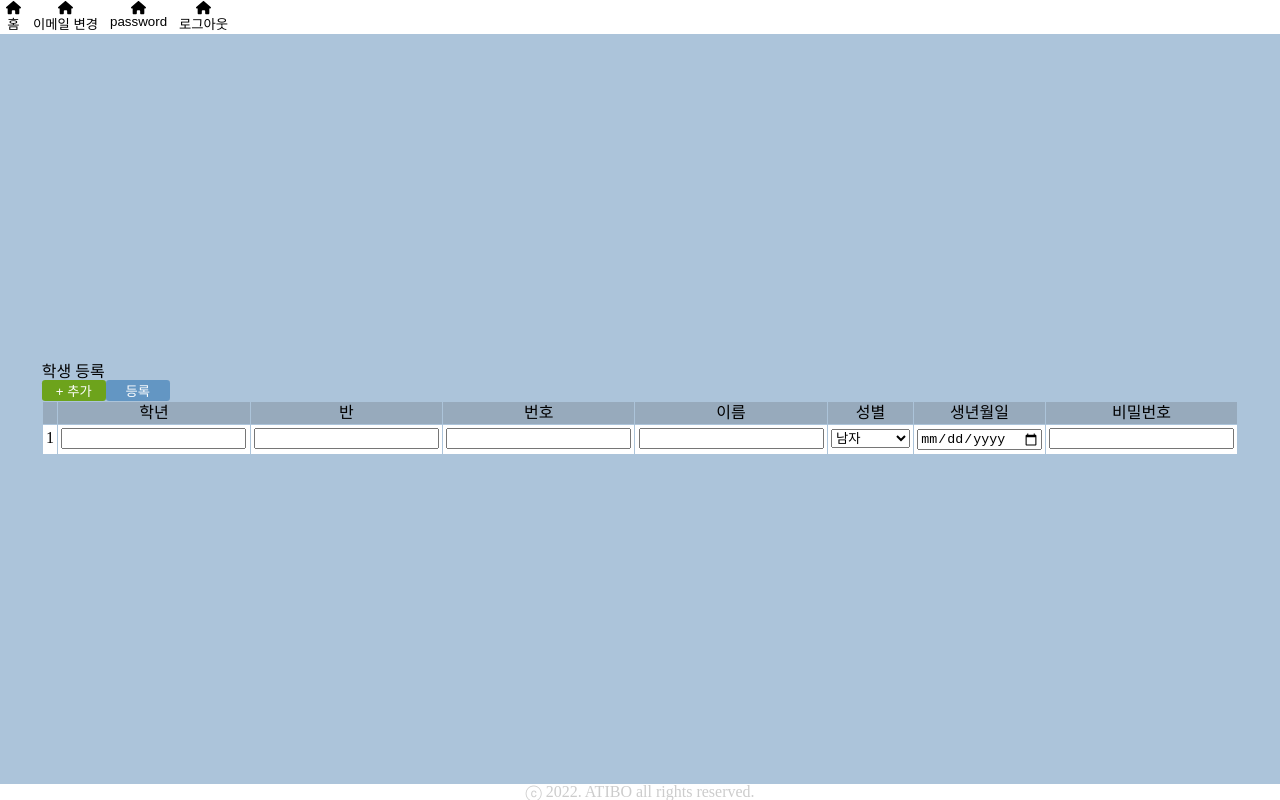
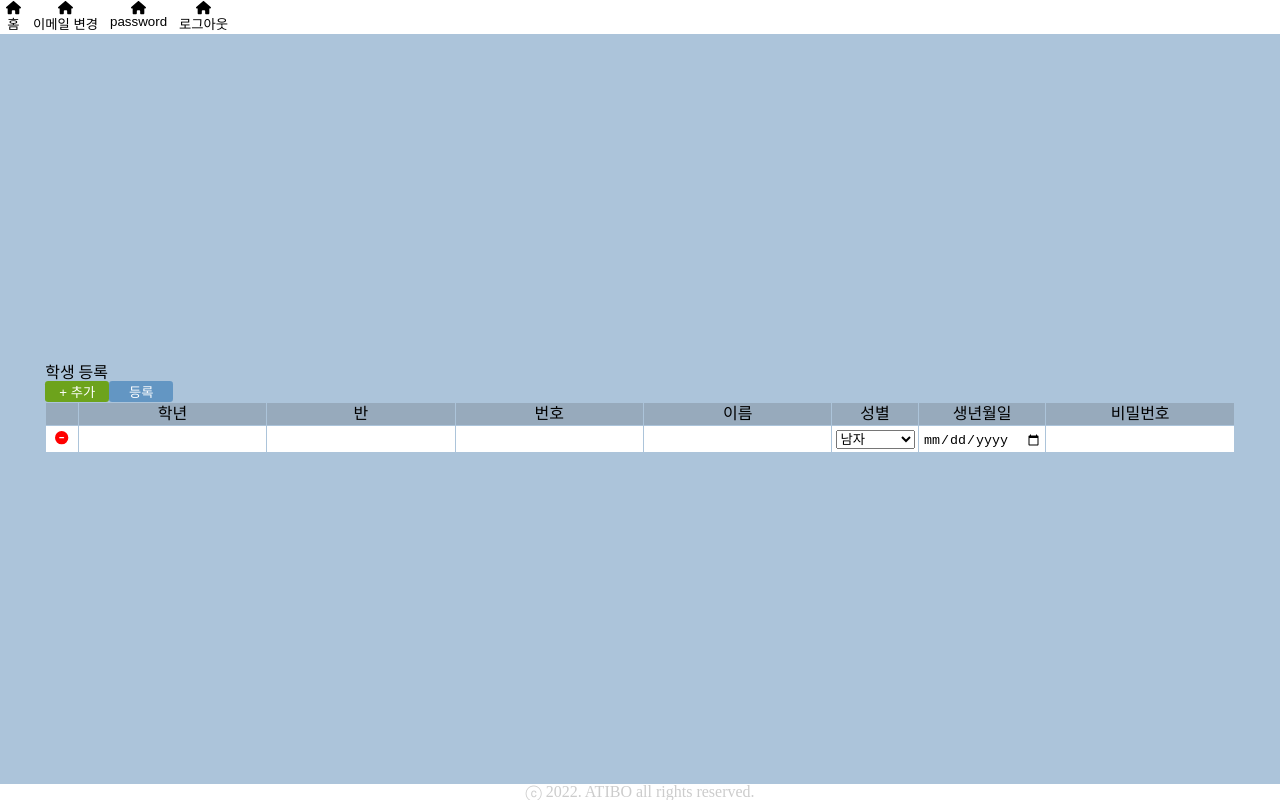
Before and after one commit to student-inbody-kiosk/ATIBO, a Vue app in the folder frontend/: page /admin/student/create in a window 1280 px wide. Built offline with nearby package versions, Linux system fonts and the light colour scheme.

Commit message:
FE:feat: deleteStudent in AdmStudentCreateView

```diff
--- a/frontend/src/components/admin/StudentData.vue
+++ b/frontend/src/components/admin/StudentData.vue
@@ -5,7 +5,7 @@ defineProps<{
     room: number;
     number: number;
     name: string;
-    sex: string;
+    sex: number;
     birthDate: string;
     password: string;
 }>();
--- a/frontend/src/components/admin/StudentDataInput.vue
+++ b/frontend/src/components/admin/StudentDataInput.vue
@@ -13,6 +13,7 @@ const props = defineProps<{
 }>();
 
 import TheInput from '@/components/common/TheInput.vue';
+import IconButton from '../common/IconButton.vue';
 
 import { ref } from 'vue';
 
@@ -21,7 +22,15 @@ const sexData = ref(props.student.sex);
 
 <template>
     <tr>
-        <td class="student-data-input__content">{{ index + 1 }}</td>
+        <td class="student-data-input__content">
+            <IconButton
+                emitMessage="delete"
+                @delete="() => $emit('delete-student', index)">
+                <template #icon>
+                    <font-awesome-icon icon="circle-minus" color="red" />
+                </template>
+            </IconButton>
+        </td>
         <td class="student-data-input__content">
             <TheInput
                 type="text"
--- a/frontend/src/main.ts
+++ b/frontend/src/main.ts
@@ -13,9 +13,10 @@ import {
     faCircleArrowLeft,
     faUserLock,
     faHouse,
+    faCircleMinus,
 } from '@fortawesome/free-solid-svg-icons';
 
-library.add(faCircleArrowLeft, faUserLock, faHouse);
+library.add(faCircleArrowLeft, faUserLock, faHouse, faCircleMinus);
 
 const app = createApp(App);
 const pinia = createPinia();
--- a/frontend/src/styles/base/_reset.scss
+++ b/frontend/src/styles/base/_reset.scss
@@ -136,3 +136,8 @@ button {
 button:hover {
     cursor: pointer;
 }
+
+input {
+    border: none;
+    outline: none;
+}
--- a/frontend/src/views/admin/AdmStudentCreateView.vue
+++ b/frontend/src/views/admin/AdmStudentCreateView.vue
@@ -28,7 +28,7 @@ const students: Ref<Student[]> = ref([
     },
 ]);
 
-const handleClick = function addStudent() {
+const handleAddClick = function addStudent() {
     students.value.push({
         grade: '',
         room: '',
@@ -48,6 +48,19 @@ const handleInput = function updateStudentData<T extends keyof Student>(
     students.value[index][item] = data;
     console.log(students.value[index][item]);
 };
+
+const handleDeleteClick = function deleteStudent(index: number) {
+    if (students.value.length === 1) return;
+    students.value = students.value.filter((student, idx) => {
+        return idx !== index;
+    });
+};
+
+const handleSubmit = function createStudent() {
+    students.value.forEach((student) => {
+        console.log(student.grade);
+    });
+};
 </script>
 
 <template>
@@ -58,13 +71,13 @@ const handleInput = function updateStudentData<T extends keyof Student>(
             color="green"
             size="md"
             emitMessage="submit"
-            @submit="handleClick" />
+            @submit="handleAddClick" />
         <TheButton
             text="등록"
             color="admin-primary"
             size="md"
             emitMessage="submit"
-            @submit="() => console.log('등록')" />
+            @submit="handleSubmit" />
 
         <section>
             <table class="admin-student__table">
@@ -75,7 +88,8 @@ const handleInput = function updateStudentData<T extends keyof Student>(
                         :key="index"
                         :index="index"
                         :student="student"
-                        @update-input="handleInput" />
+                        @update-input="handleInput"
+                        @delete-student="handleDeleteClick" />
                 </tbody>
             </table>
         </section>
--- a/frontend/src/views/admin/AdmStudentView.vue
+++ b/frontend/src/views/admin/AdmStudentView.vue
@@ -32,7 +32,7 @@ const dummy = [
         grade: 1,
         room: 1,
         number: 1,
-        sex: '남',
+        sex: 1,
         password: '0000',
         birthDate: '2023-07-24',
     },
@@ -42,7 +42,7 @@ const dummy = [
         grade: 1,
         room: 1,
         number: 1,
-        sex: '여',
+        sex: 2,
         password: '0000',
         birthDate: '2023-04-01',
     },
@@ -52,7 +52,7 @@ const dummy = [
         grade: 1,
         room: 1,
         number: 1,
-        sex: '여',
+        sex: 2,
         password: '0000',
         birthDate: '2023-04-01',
     },
@@ -62,7 +62,7 @@ const dummy = [
         grade: 1,
         room: 1,
         number: 1,
-        sex: '여',
+        sex: 2,
         password: '0000',
         birthDate: '2023-04-01',
     },
```
